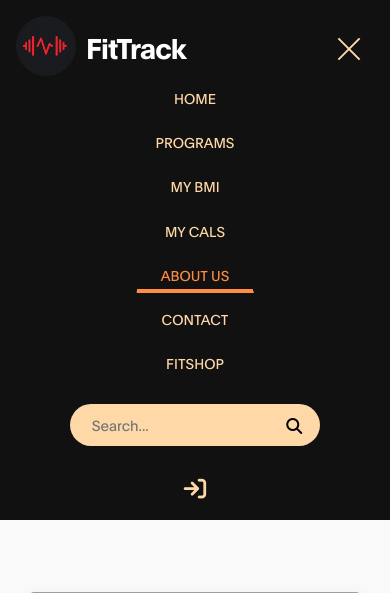
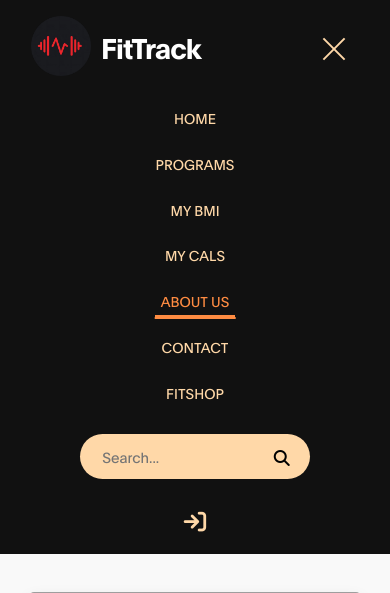
Before and after one commit to Nickthequick2002/ICT-4879_Capstone-Project_Orfanidis, a Django app: page /aboutus/ in a window 390 px wide, after a click that opens the changed part. Shown: the top 593 px of the page. Run offline with Django 5.2, Linux system fonts and the light colour scheme; data comes from the database, SQL or seed files in the repository; both versions use the stored data as it was after the commit; parts of the project's set-up code (start-up, migrations or seed data) failed here and were passed over; some libraries are stand-ins or nearby versions; grey boxes are pictures that could not be loaded.

Commit message:
Final vol 2 Update

```diff
--- a/FitTrack/settings.py
+++ b/FitTrack/settings.py
@@ -25,7 +25,7 @@
 SECRET_KEY = 'django-insecure-3!jefitf(00!$n#&__j-$%1^i)%hp0#(p+3*!_%pbr#!c+tz4g'
 
 # SECURITY WARNING: don't run with debug turned on in production!
-DEBUG = False
+DEBUG = True
 
 ALLOWED_HOSTS = ["NikolasOrfanidis.pythonanywhere.com","127.0.0.1"]
 
@@ -157,3 +157,5 @@
 MEDIA_ROOT = os.path.join(BASE_DIR, 'media')
 
 MEDIA_URL = '/media/'  # URL path to access media files in the browser
+
+SECURE_CROSS_ORIGIN_OPENER_POLICY='same-origin-allow-popups'
--- a/FitTrack/static/css/style.css
+++ b/FitTrack/static/css/style.css
@@ -2481,33 +2481,55 @@
     }
 }
 
-/* Responsive Navbar */
-@media (max-width: 992px) {
-
-  /* Apply flex ONLY when the menu is open */
-  .navbar-collapse.show {
+
+.navbar .navbar-toggler {
+    display: none;
+}
+
+/* ============ COLLAPSED NAVBAR LAYOUT ============ */
+@media (max-width: 1600px) {
+
+    /* Top row: FitTrack LEFT, X RIGHT */
+    .navbar .container-fluid {
+        display: flex;
+        align-items: center;
+    }
+
+    .navbar-brand {
+        margin-right: auto;
+    }
+
+    .navbar .navbar-toggler {
+        display: block !important;
+        margin-left: auto;
+    }
+
+    /* Hide menu when closed */
+    .navbar .navbar-collapse {
+        display: none !important;
+        width: 100%;
+    }
+
+    /* Show menu stacked when opened */
+    .navbar .navbar-collapse.show {
         display: flex !important;
         flex-direction: column;
         align-items: center;
-    justify-content: center;
+        justify-content: flex-start;
         width: 100%;
+        margin-top: 20px;
+    }
+
+    /* Links stacked vertically */
+    .navbar-nav {
+        display: flex !important;
+        flex-direction: column !important;
+        align-items: center !important;
+        gap: 0.8rem;
         text-align: center;
     }
 
-  /* When collapsed (hidden), let Bootstrap handle display:none */
-  .navbar-collapse:not(.show) {
-    display: none !important;
-  }
-
-  /* Stack links */
-  .navbar-nav {
-    flex-direction: column;
-    align-items: center;
-    gap: 0.7rem;
-    width: 100%;
-  }
-
-  /* Center search bar */
+    /* Search bar under the links */
     .search-container {
         display: flex;
         align-items: center;
@@ -2516,7 +2538,7 @@
         margin: 25px auto 10px;
         background-color: #ffd8a8;
         border-radius: 50px;
-    padding: 4px 12px;
+        padding: 6px 14px;
     }
 
     .search-container input {
@@ -2524,38 +2546,88 @@
         border: none;
         outline: none;
         background: transparent;
-    padding: 6px 10px;
-    font-size: 0.9rem;
-    color: #333;
-  }
-
-  .search-container button {
-    border: none;
-    background: transparent;
-    cursor: pointer;
-    color: #000;
-    font-size: 1rem;
-    margin-left: 5px;
-  }
-
-  /* Center user icons/login */
+        padding: 6px 8px;
+    }
+
+    /* Icons at the bottom, centered */
     .user-controls {
-    display: flex;
-    justify-content: center;
-    align-items: center;
-    gap: 18px;
+        display: flex !important;
+        justify-content: center !important;
+        align-items: center !important;
+        gap: 20px;
         margin: 15px auto 0;
         width: 100%;
     }
 
+
     .nav-icon {
+
         font-size: 1.4rem;
         color: #ffd8a8;
         transition: color 0.3s ease;
+
     }
 
     .nav-icon:hover {
+
         color: #ff8c42;
+    }
+
+}
+
+@media (min-width: 1600px) {
+
+    /* entire navbar stays horizontal */
+    .navbar {
+        width: 100%;
+    }
+
+    .navbar .container-fluid {
+        display: flex !important;
+        flex-direction: row !important;
+        align-items: center !important;
+        justify-content: space-between !important;
+        width: 100%;
+        flex-wrap: nowrap !important; /* prevent wrapping */
+        gap: 20px;
+    }
+
+    /* the collapsing container becomes horizontal */
+    .navbar-collapse {
+        display: flex !important;
+        flex-direction: row !important;
+        align-items: center !important;
+        justify-content: space-between !important;
+        flex-grow: 1;
+        flex-wrap: nowrap !important; /* THIS forces one line */
+        gap: 20px;
+    }
+
+    /* nav links stay in a row */
+    .navbar-nav {
+        flex-direction: row !important;
+        align-items: center !important;
+        gap: 2.5rem !important;
+        white-space: nowrap;
+    }
+
+    /* search bar stays in row */
+    .search-container {
+        width: 200px;
+        flex-shrink: 0;
+        white-space: nowrap;
+        margin-left: 0 !important;
+    }
+
+    /* icons stay in row */
+    .user-controls {
+        display: flex !important;
+        flex-direction: row !important;
+        align-items: center;
+        gap: 15px !important;
+        margin-left: 10px;
+        flex-shrink: 0;
+        white-space: nowrap;
     }
 }
 
--- a/aboutus/templates/aboutus/aboutus.html
+++ b/aboutus/templates/aboutus/aboutus.html
@@ -20,7 +20,7 @@
     <body>
 
         <!-- NAVBAR SECTION AND FUNCTIONALITY -->
-        <nav class="navbar navbar-expand-lg fixed-top">
+        <nav class="navbar fixed-top">
             <div class="container-fluid justify-content-between d-flex align-items-center">
 
                 <!-- Brand logo + name -->
--- a/contact/templates/contact/contact.html
+++ b/contact/templates/contact/contact.html
@@ -19,7 +19,7 @@
     <body>
 
         <!-- NAVBAR SECTION AND FUNCTIONALITY -->
-        <nav class="navbar navbar-expand-lg fixed-top">
+        <nav class="navbar fixed-top">
             <div class="container-fluid justify-content-between d-flex align-items-center">
 
                 <!-- Brand logo + name -->
--- a/fitshop/templates/cart.html
+++ b/fitshop/templates/cart.html
@@ -18,7 +18,7 @@
     <body>
 
         <!-- NAVBAR SECTION AND FUNCTIONALITY -->
-        <nav class="navbar navbar-expand-lg fixed-top">
+        <nav class="navbar fixed-top">
             <div class="container-fluid justify-content-between d-flex align-items-center">
 
                 <!-- Brand logo + name -->
--- a/fitshop/templates/checkout.html
+++ b/fitshop/templates/checkout.html
@@ -18,7 +18,7 @@
     <body>
 
          <!-- NAVBAR SECTION AND FUNCTIONALITY -->
-        <nav class="navbar navbar-expand-lg fixed-top">
+        <nav class="navbar fixed-top">
             <div class="container-fluid justify-content-between d-flex align-items-center">
 
                 <!-- Brand logo + name -->
--- a/fitshop/templates/product_detail.html
+++ b/fitshop/templates/product_detail.html
@@ -18,7 +18,7 @@
     <body>
 
         <!-- NAVBAR SECTION AND FUNCTIONALITY -->
-        <nav class="navbar navbar-expand-lg fixed-top">
+        <nav class="navbar fixed-top">
             <div class="container-fluid justify-content-between d-flex align-items-center">
 
                 <!-- Brand logo + name -->
--- a/fitshop/templates/shop_home.html
+++ b/fitshop/templates/shop_home.html
@@ -18,7 +18,7 @@
     <body>
 
         <!-- NAVBAR SECTION AND FUNCTIONALITY -->
-        <nav class="navbar navbar-expand-lg fixed-top">
+        <nav class="navbar fixed-top">
             <div class="container-fluid justify-content-between d-flex align-items-center">
 
                 <!-- Brand logo + name -->
--- a/home/templates/blog_detail.html
+++ b/home/templates/blog_detail.html
@@ -19,7 +19,7 @@
     <body data-authenticated="{{ user.is_authenticated }}">
 
         <!-- NAVBAR SECTION AND FUNCTIONALITY -->
-        <nav class="navbar navbar-expand-lg fixed-top">
+        <nav class="navbar fixed-top">
             <div class="container-fluid justify-content-between d-flex align-items-center">
 
                 <!-- Brand logo + name -->
--- a/home/templates/includes/navbar.html
+++ b/home/templates/includes/navbar.html
@@ -2,7 +2,7 @@
 
 <!-- NAVBAR SECTION AND FUNCTIONALITY -->
 
-        <nav class="navbar navbar-expand-lg fixed-top">
+        <nav class="navbar fixed-top">
             <div class="container-fluid justify-content-between d-flex align-items-center">
 
                 <!-- Brand logo + name -->
--- a/mycals/templates/mycals.html
+++ b/mycals/templates/mycals.html
@@ -20,7 +20,7 @@
     <body>
 
         <!-- NAVBAR SECTION AND FUNCTIONALITY -->
-        <nav class="navbar navbar-expand-lg fixed-top">
+        <nav class="navbar fixed-top">
             <div class="container-fluid justify-content-between d-flex align-items-center">
 
                 <!-- Brand logo + name -->
--- a/payments/templates/membership_upgrade.html
+++ b/payments/templates/membership_upgrade.html
@@ -17,7 +17,7 @@
     <body>
 
         <!-- NAVBAR SECTION AND FUNCTIONALITY -->
-        <nav class="navbar navbar-expand-lg fixed-top">
+        <nav class="navbar fixed-top">
             <div class="container-fluid justify-content-between d-flex align-items-center">
 
                 <!-- Brand logo + name -->
--- a/workouts/templates/workouts/program_detail.html
+++ b/workouts/templates/workouts/program_detail.html
@@ -21,7 +21,7 @@
     <body>
 
         <!-- NAVBAR SECTION AND FUNCTIONALITY -->
-        <nav class="navbar navbar-expand-lg fixed-top">
+        <nav class="navbar fixed-top">
             <div class="container-fluid justify-content-between d-flex align-items-center">
 
                 <!-- Brand logo + name -->
```
Also changed, not shown: db.sqlite3. Lines whose indentation alone changed are shown as unchanged.
